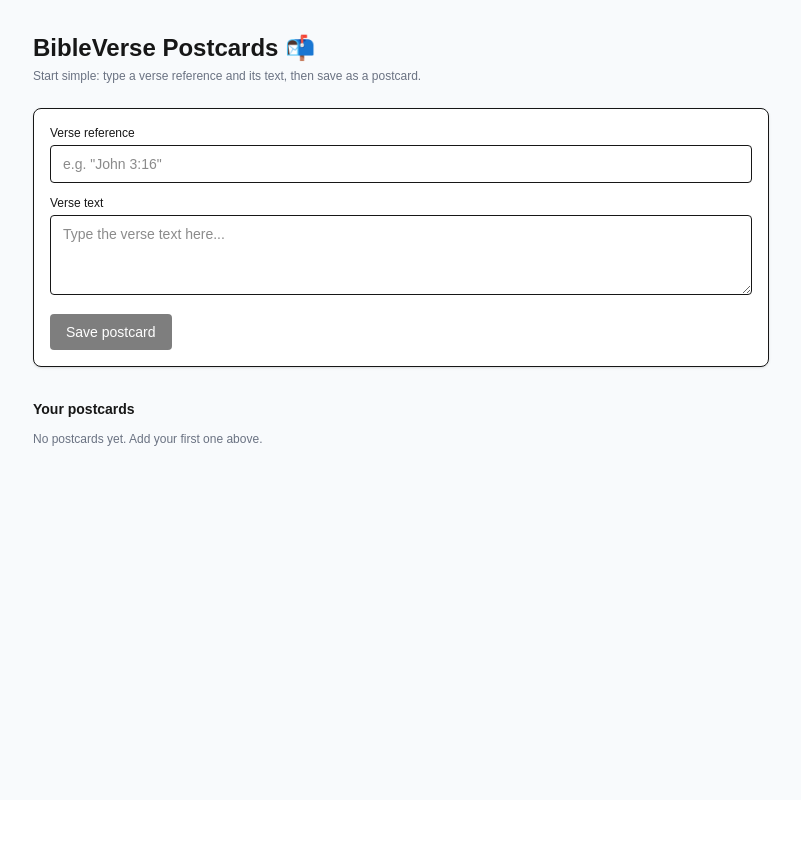
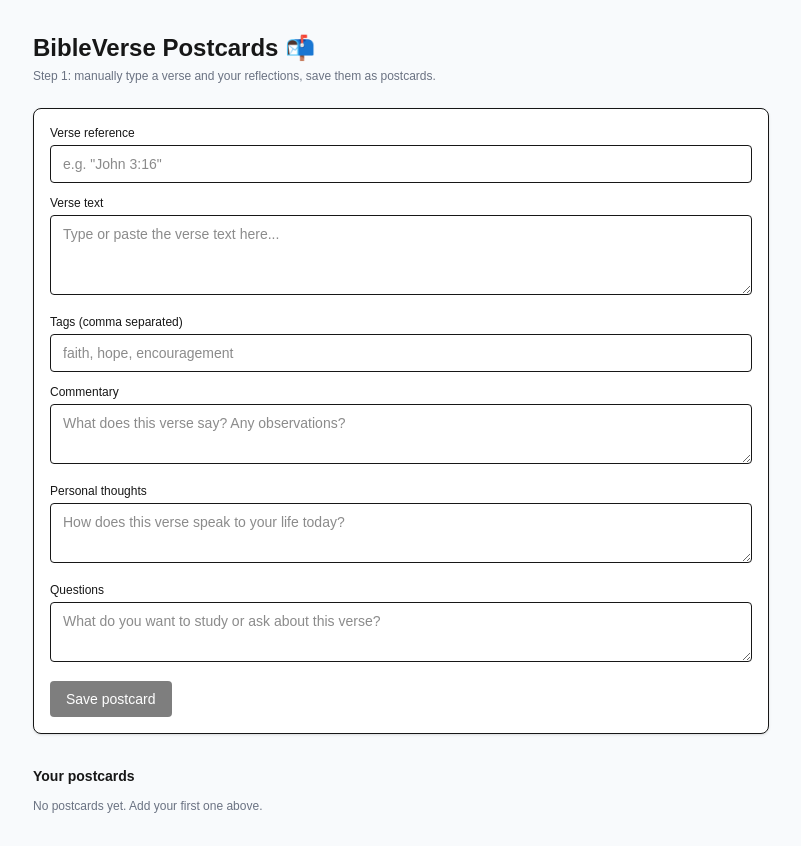
Before and after one commit to phucgnguyen99/bible-postcards, a Next.js app: page / in a window 1280 px wide. Shown: the whole page, without its empty margins (239-1040 px from the left). Before the commit the page ends 800 px from the top, so only its background shows below. Built offline with nearby package versions, Linux system fonts and the light colour scheme.

Commit message:
feat: add tags and notes to postcard

```diff
--- a/src/app/page.js
+++ b/src/app/page.js
@@ -5,15 +5,30 @@ import { useState } from "react";
 export default function HomePage() {
   const [reference, setReference] = useState("");
   const [text, setText] = useState("");
+
+  const [tagsInput, setTagsInput] = useState("");
+  const [commentary, setCommentary] = useState("");
+  const [personalThoughts, setPersonalThoughts] = useState("");
+  const [questions, setQuestions] = useState("");
+
   const [postcards, setPostcards] = useState([]);
 
   function handleSave() {
     if (!reference.trim() || !text.trim()) return;
 
+    const tags = tagsInput
+      .split(",")
+      .map((t) => t.trim())
+      .filter(Boolean);
+
     const newPostcard = {
       id: crypto.randomUUID(),
       reference,
       text,
+      tags,
+      commentary,
+      personalThoughts,
+      questions,
       createdAt: new Date().toISOString(),
     };
 
@@ -22,6 +37,10 @@ export default function HomePage() {
     // clear inputs
     setReference("");
     setText("");
+    setTagsInput("");
+    setCommentary("");
+    setPersonalThoughts("");
+    setQuestions("");
   }
 
   return (
@@ -29,10 +48,10 @@ export default function HomePage() {
       <div className="max-w-3xl mx-auto px-4 py-8">
         <h1 className="text-2xl font-bold mb-1">BibleVerse Postcards 📬</h1>
         <p className="text-xs text-gray-500 mb-6">
-          Start simple: type a verse reference and its text, then save as a postcard.
+          Step 1: manually type a verse and your reflections, save them as postcards.
         </p>
 
-        {/* Verse form */}
+        {/* Verse + notes form */}
         <div className="space-y-3 border rounded-lg bg-white p-4 shadow-sm">
           <div>
             <label className="block text-xs font-medium mb-1">
@@ -53,8 +72,52 @@ export default function HomePage() {
             <textarea
               value={text}
               onChange={(e) => setText(e.target.value)}
-              placeholder="Type the verse text here..."
+              placeholder="Type or paste the verse text here..."
               className="w-full border rounded px-3 py-2 text-sm min-h-[80px]"
+            />
+          </div>
+
+          <div>
+            <label className="block text-xs font-medium mb-1">
+              Tags (comma separated)
+            </label>
+            <input
+              value={tagsInput}
+              onChange={(e) => setTagsInput(e.target.value)}
+              placeholder="faith, hope, encouragement"
+              className="w-full border rounded px-3 py-2 text-sm"
+            />
+          </div>
+
+          <div>
+            <label className="block text-xs font-medium mb-1">Commentary</label>
+            <textarea
+              value={commentary}
+              onChange={(e) => setCommentary(e.target.value)}
+              placeholder="What does this verse say? Any observations?"
+              className="w-full border rounded px-3 py-2 text-sm min-h-[60px]"
+            />
+          </div>
+
+          <div>
+            <label className="block text-xs font-medium mb-1">
+              Personal thoughts
+            </label>
+            <textarea
+              value={personalThoughts}
+              onChange={(e) => setPersonalThoughts(e.target.value)}
+              placeholder="How does this verse speak to your life today?"
+              className="w-full border rounded px-3 py-2 text-sm min-h-[60px]"
+            />
+          </div>
+
+          <div>
+            <label className="block text-xs font-medium mb-1">Questions</label>
+            <textarea
+              value={questions}
+              onChange={(e) => setQuestions(e.target.value)}
+              placeholder="What do you want to study or ask about this verse?"
+              className="w-full border rounded px-3 py-2 text-sm min-h-[60px]"
             />
           </div>
 
@@ -81,7 +144,7 @@ export default function HomePage() {
             {postcards.map((pc) => (
               <div
                 key={pc.id}
-                className="rounded-xl border bg-gradient-to-br from-amber-50 via-white to-sky-50 p-3 shadow-sm"
+                className="rounded-2xl border bg-gradient-to-br from-amber-50 via-white to-sky-50 p-3 shadow-sm"
               >
                 <div className="flex justify-between items-center mb-2">
                   <h3 className="font-semibold text-sm">{pc.reference}</h3>
@@ -89,9 +152,36 @@ export default function HomePage() {
                     {new Date(pc.createdAt).toLocaleDateString()}
                   </span>
                 </div>
-                <p className="text-xs text-gray-700 whitespace-pre-wrap">
+
+                <p className="text-xs text-gray-700 whitespace-pre-wrap mb-2">
                   {pc.text}
                 </p>
+
+                {pc.tags.length > 0 && (
+                  <div className="flex flex-wrap gap-1 mb-2">
+                    {pc.tags.map((tag) => (
+                      <span
+                        key={tag}
+                        className="text-[10px] px-2 py-0.5 rounded-full bg-white/80 text-gray-700 border border-gray-100"
+                      >
+                        #{tag}
+                      </span>
+                    ))}
+                  </div>
+                )}
+
+                {pc.personalThoughts && (
+                  <p className="text-[11px] text-gray-600 italic mb-1">
+                    {pc.personalThoughts}
+                  </p>
+                )}
+
+                {pc.commentary && (
+                  <p className="text-[10px] text-gray-500">
+                    <span className="font-semibold">Note: </span>
+                    {pc.commentary}
+                  </p>
+                )}
               </div>
             ))}
           </div>
```
